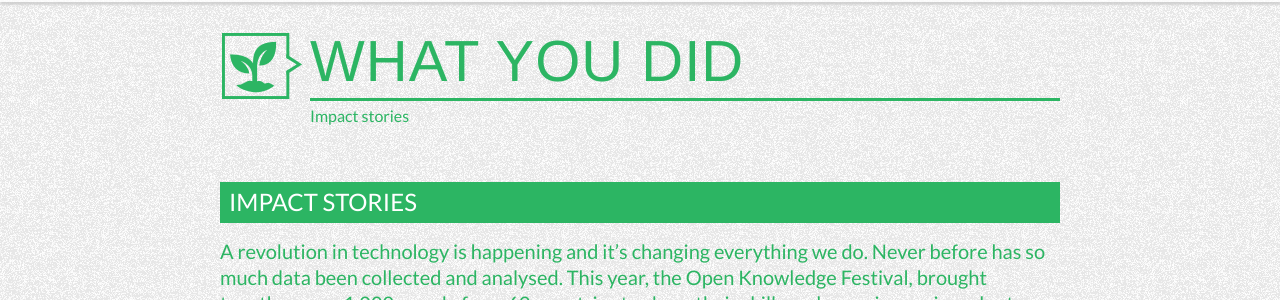
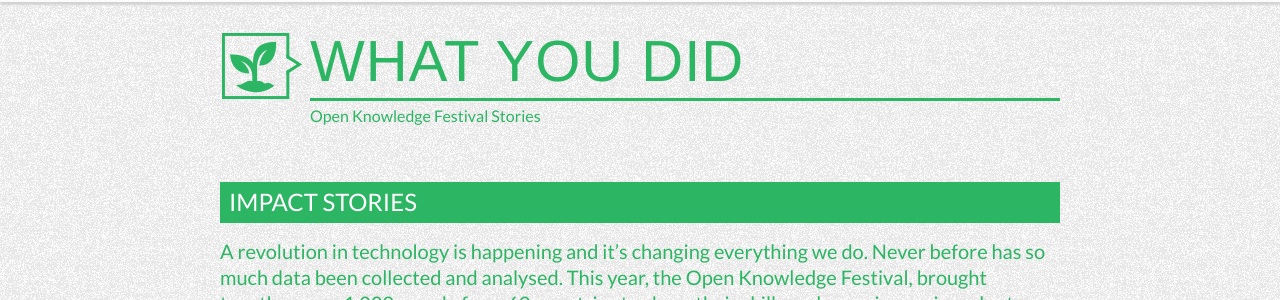
Before and after one commit to okfn/okfestival-public-report, a Jekyll site: the page built from pages/what-you-did/index.html, in a window 1280 px wide and 900 px high. Shown: the part 247-547 px from the top of the window. Built offline with Jekyll 4.4.1, drawn with Linux system fonts in a browser that asks for light colours; some web fonts are replaced.

Commit message:
Update index.html
Impact Stories --> Open Knowledge Festival Stories

```diff
--- a/pages/what-you-did/index.html
+++ b/pages/what-you-did/index.html
@@ -1,7 +1,7 @@
 ---
 layout: page
 title: What You Did
-description: Impact stories
+description: Open Knowledge Festival Stories
 permalink: /what-you-did/
 order: 3
 identifier: what-you-did
```
